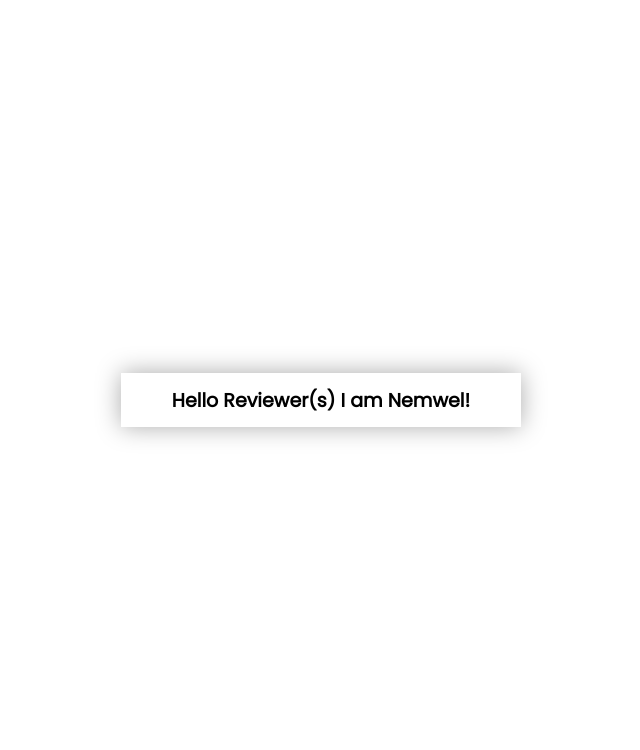
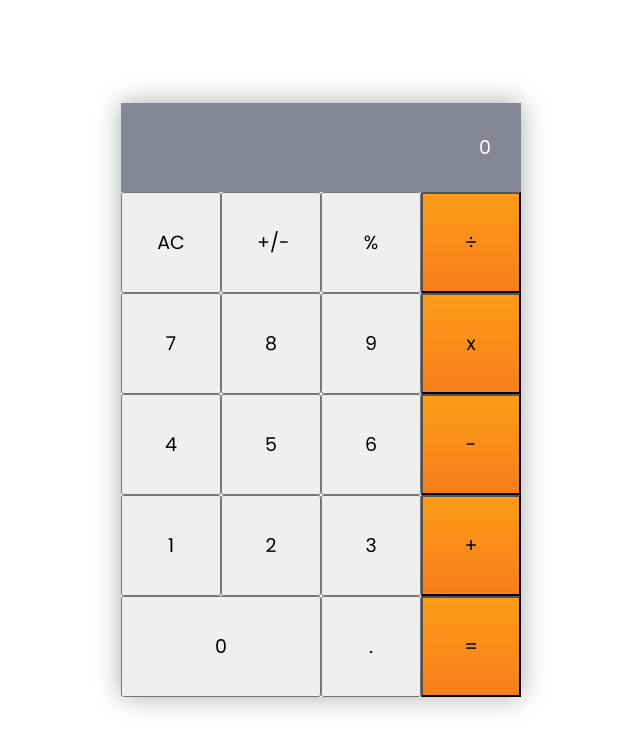
Before and after one commit to Nemwel-Boniface/math-magicians, a React (Create React App) app: page / in a window 1280 px wide. Shown: the top 750 px of the page, without its empty margins (319-959 px from the left). Built offline with nearby package versions, Linux system fonts and the light colour scheme.

Commit message:
Include project files

```diff
--- a/src/App.js
+++ b/src/App.js
@@ -1,11 +1,11 @@
 import './App.css';
 
-import Greetings from './components/greetings';
+import Calculator from './components/Calculator';
 
 function App() {
   return (
     <div className="App">
-      <Greetings />
+      <Calculator />
     </div>
   );
 }
--- a/src/components/greetings.js
+++ /dev/null
@@ -1,5 +0,0 @@
-import React from 'react';
-
-const Greetings = () => <h1>Hello Reviewer(s) I am Nemwel!</h1>;
-
-export default Greetings;
```
